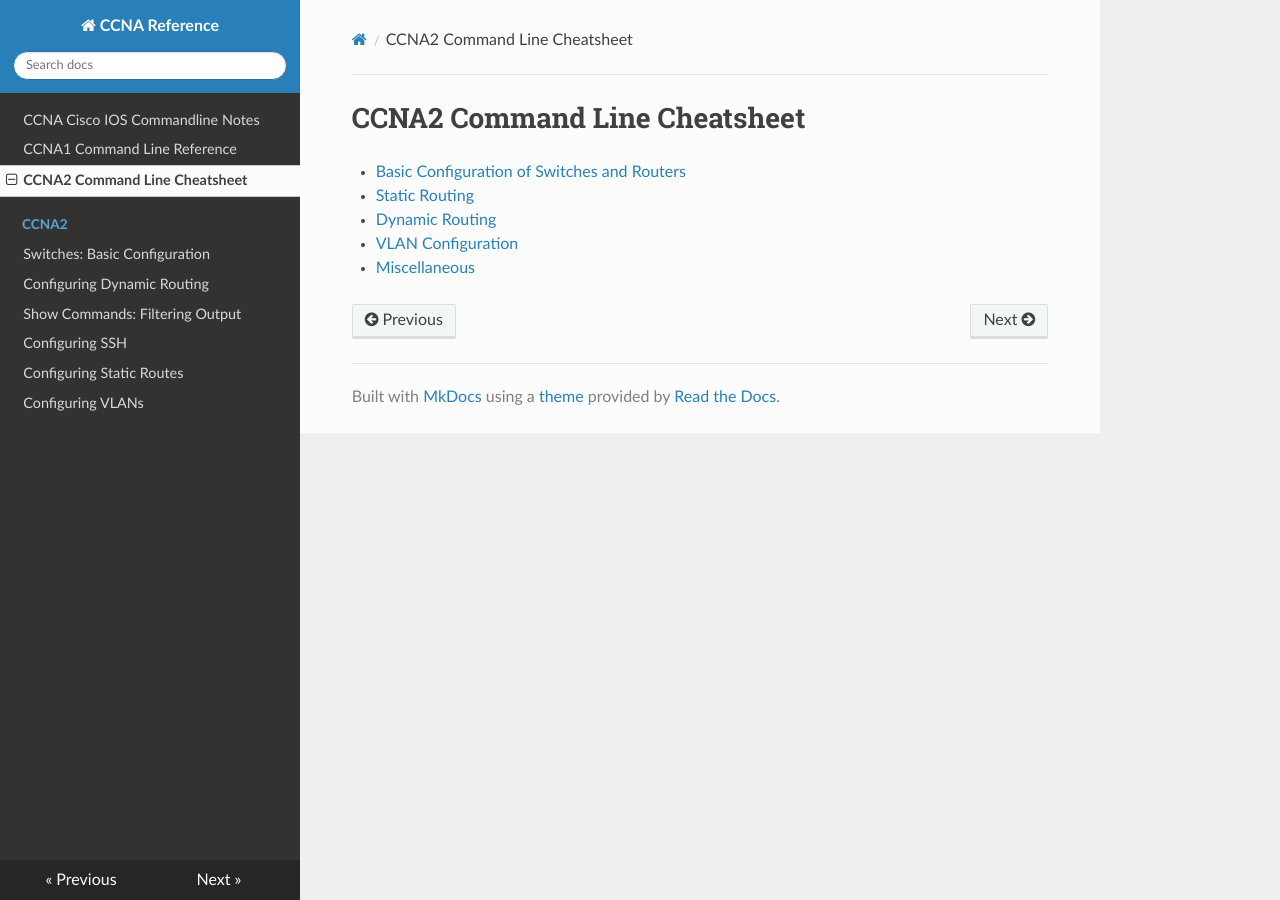
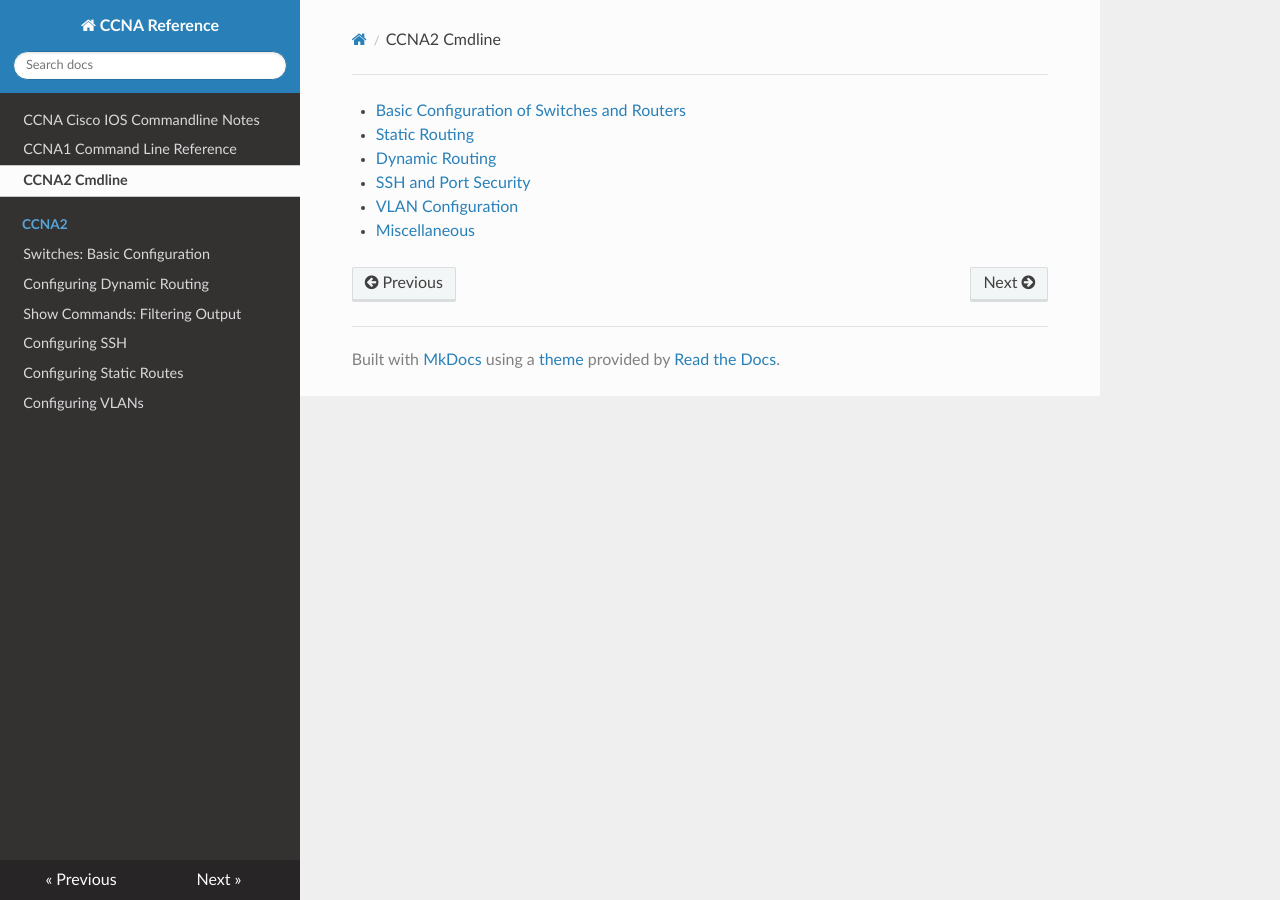
Before and after one commit to dotneko/ccna-ref, an MkDocs documentation site: the page built from docs/CCNA2_Cmdline.md, in a window 1280 px wide. Built offline with MkDocs 1.6.1, drawn with Linux system fonts in a browser that asks for light colours; nearby versions of some CDN libraries.

Commit message:
Update CCNA2 cmdline

```diff
--- a/docs/CCNA2_Cmdline.md
+++ b/docs/CCNA2_Cmdline.md
@@ -1,7 +1,6 @@
-# CCNA2 Command Line Cheatsheet
-
 - [Basic Configuration of Switches and Routers](./CCNA2/Basic_Configuration.md)
 - [Static Routing](./CCNA2/Static_Routing.md)
 - [Dynamic Routing](./CCNA2/Dynamic_Routing.md)
+- [SSH and Port Security](./CCNA2/SSH_and_Port_Security.md)
 - [VLAN Configuration](./CCNA2/VLAN_Configuration.md)
 - [Miscellaneous](./CCNA2/Miscellaneous.md)
```
